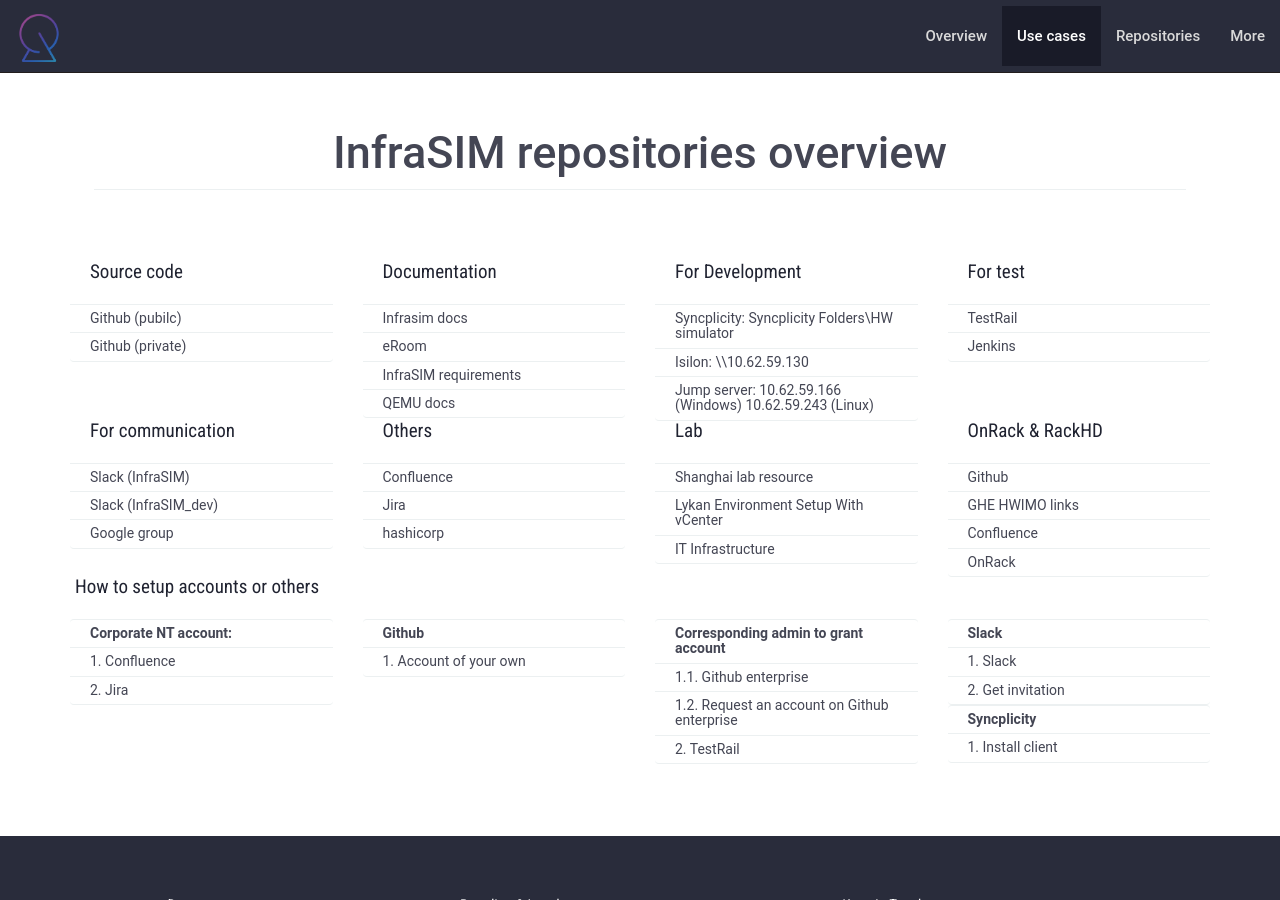
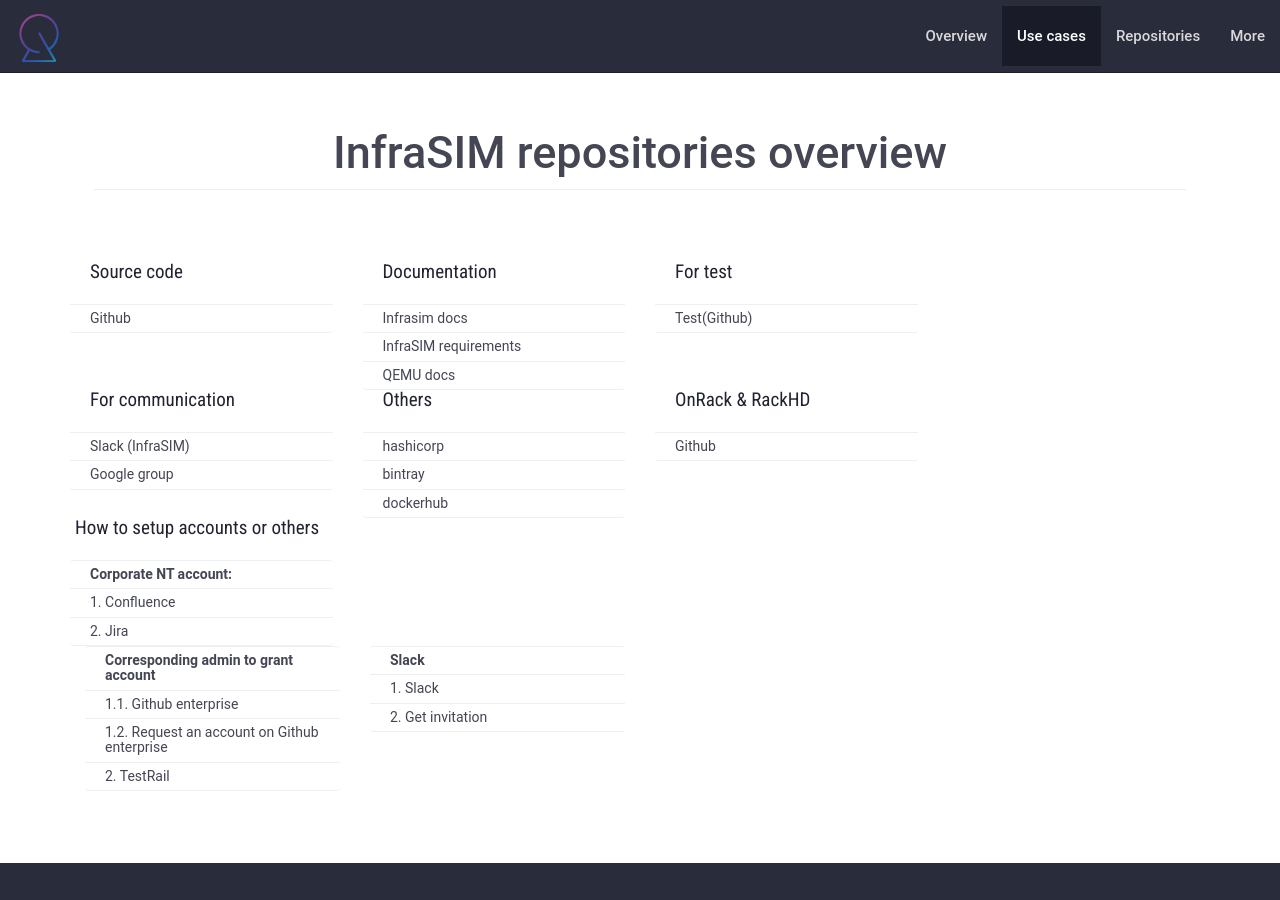
Before and after one commit to InfraSIM/infrasim.github.io, a Jekyll site: the page built from index.md, in a window 1280 px wide and 900 px high, scrolled down 2086 px. Built offline with Jekyll 4.4.1, drawn with Linux system fonts in a browser that asks for light colours; our own code applies the rules of GitHub Pages for plain Markdown files.

Commit message:
First type Guide.html 20170726

```diff
--- a/_includes/guides.html
+++ b/_includes/guides.html
@@ -10,11 +10,14 @@
             <div class="row" style="flex: auto;">
                 <div class="col-lg-3 col-md-3 col-xs-12" style="margin:auto">
                     <h4 style="margin:0px 20px;">Source code<br><br></h4>
-                    <a href="https://github.com/InfraSIM" class="list-group-item list-group-item-fixed-border">
+                    <!-- <a href="https://github.com/InfraSIM" class="list-group-item list-group-item-fixed-border">
                          <h5 class="grid_content grid_content_dark">Github (pubilc)</h5>
                     </a>
                     <a href=" https://eos2git.cec.lab.emc.com/InfraSIM" class="list-group-item list-group-item-fixed-border">
                          <h5 class="grid_content grid_content_dark">Github (private)</h5>
+                    </a> -->
+					<a href="https://github.com/InfraSIM" class="list-group-item list-group-item-fixed-border">
+                         <h5 class="grid_content grid_content_dark">Github</h5>
                     </a>
                 </div>
 
@@ -23,9 +26,10 @@
                     <a href="http://infrasim.readthedocs.io/en/latest/" class="list-group-item list-group-item-fixed-border">
                         <h5 class="grid_content grid_content_dark">Infrasim docs</h5>
                     </a>
-                    <a href="https://opseroom01.corp.emc.com/eRoom/Hardware2/GHTS/0_76a7" class="list-group-item list-group-item-fixed-border">
+                    <!-- <a href="https://opseroom01.corp.emc.com/eRoom/Hardware2/GHTS/0_76a7" class="list-group-item list-group-item-fixed-border">
                         <h5 class="grid_content grid_content_dark">eRoom</h5>
                     </a>
+					-->
                     <a href="https://hardware.corp.emc.com/display/HWSIM/HW+Simulator+requirements" class="list-group-item list-group-item-fixed-border">
                         <h5 class="grid_content grid_content_dark">InfraSIM requirements</h5>
                     </a>
@@ -34,6 +38,7 @@
                     </a>
                 </div>
 
+				<!--
                 <div class="col-lg-3 col-md-3 col-xs-12" style="margin: auto">
                     <h4 style="margin:0px 20px;">For Development<br><br></h4>
                     <a class="list-group-item list-group-item-fixed-border">
@@ -46,16 +51,15 @@
                          <h5 class="grid_content grid_content_dark">Jump server: 10.62.59.166 (Windows) 10.62.59.243 (Linux)</h5>
                     </a>
                 </div>
+				-->
 
                 <div class="col-lg-3 col-md-3 col-xs-12" style="margin: auto">
                      <h4 style="margin:0px 20px;">For test<br><br></h4>
-                    <a href="https://hwtestrailprd01.corp.emc.com/testrail/index.php?/projects/overview/7" class="list-group-item list-group-item-fixed-border">
-                         <h5 class="grid_content grid_content_dark">TestRail</h5>
-                    </a>
-                    <a href="https://gpsbuildfarm.corp.emc.com/view/InfraSIM/" class="list-group-item list-group-item-fixed-border">
-                         <h5 class="grid_content grid_content_dark">Jenkins</h5>
+                    <a href="https://github.com/InfraSIM/test" class="list-group-item list-group-item-fixed-border">
+                         <h5 class="grid_content grid_content_dark">Test(Github)</h5>
                     </a>
                 </div>
+
             </div>
             <div class="row" style="flex: auto;">
                 <div class="col-lg-3 col-md-3 col-xs-12 " style="margin: auto">
@@ -63,26 +67,28 @@
                     <a href="https://codecommunity.slack.com/messages/infrasim/details/" class="list-group-item list-group-item-fixed-border">
                          <h5 class="grid_content grid_content_dark">Slack (InfraSIM)</h5>
                     </a>
-                    <a href="https://codecommunity.slack.com/messages/infrasim_dev/details/" class="list-group-item list-group-item-fixed-border">
+                    <!-- <a href="https://codecommunity.slack.com/messages/infrasim_dev/details/" class="list-group-item list-group-item-fixed-border">
                          <h5 class="grid_content grid_content_dark">Slack (InfraSIM_dev)</h5>
                     </a>
+					-->
                     <a href="https://groups.google.com/forum/#!forum/infrasim" class="list-group-item list-group-item-fixed-border">
                          <h5 class="grid_content grid_content_dark">Google group</h5>
                     </a>
                 </div>
                  <div class="col-lg-3 col-md-3 col-xs-12 " style="margin: auto">
                     <h4 style="margin:0px 20px;">Others<br><br></h4>
-                    <a href="https://hardware.corp.emc.com/display/HWSIM/InfraSIM+Home+-+HW+simulator" class="list-group-item list-group-item-fixed-border">
-                         <h5 class="grid_content grid_content_dark">Confluence</h5>
-                    </a>
-                    <a href="https://infrasim.atlassian.net/secure/RapidBoard.jspa?projectKey=IN&rapidView=1" class="list-group-item list-group-item-fixed-border">
-                         <h5 class="grid_content grid_content_dark">Jira</h5>
-                    </a>
+
                     <a href="https://atlas.hashicorp.com/InfraSIM/" class="list-group-item list-group-item-fixed-border">
                          <h5 class="grid_content grid_content_dark">hashicorp</h5>
                     </a>
+					 <a href="https://bintray.com/infrasim/" class="list-group-item list-group-item-fixed-border">
+                         <h5 class="grid_content grid_content_dark"> bintray</h5>
+					 </a>
+                    </a> <a href="https://hub.docker.com/r/infrasim/" class="list-group-item list-group-item-fixed-border">
+                         <h5 class="grid_content grid_content_dark">dockerhub</h5>
+                    </a>
                 </div>
-                <div class="col-lg-3 col-md-3 col-xs-12" style="margin: auto">
+                <!-- <div class="col-lg-3 col-md-3 col-xs-12" style="margin: auto">
                     <h4 style="margin:0px 20px;">Lab<br><br></h4>
                     <a href="https://hardware.corp.emc.com/pages/viewpage.action?pageId=67502976" class="list-group-item list-group-item-fixed-border">
                          <h5 class="grid_content grid_content_dark">Shanghai lab resource</h5>
@@ -94,12 +100,13 @@
                          <h5 class="grid_content grid_content_dark">IT Infrastructure</h5>
                     </a>
                 </div>
+				-->
                 <div class="col-lg-3 col-md-3 col-xs-12" style="margin: auto">
                     <h4 style="margin:0px 20px;">OnRack & RackHD<br><br></h4>
                     <a href="https://github.com/RackHD" class="list-group-item list-group-item-fixed-border">
                          <h5 class="grid_content grid_content_dark">Github</h5>
                     </a>
-                    <a href="https://roebling.hwimo.lab.emc.com/" class="list-group-item list-group-item-fixed-border">
+                    <!-- <a href="https://roebling.hwimo.lab.emc.com/" class="list-group-item list-group-item-fixed-border">
                          <h5 class="grid_content grid_content_dark">GHE HWIMO links</h5>
                     </a>
                     <a href="https://hardware.corp.emc.com/pages/viewpage.action?pageId=41975887" class="list-group-item list-group-item-fixed-border">
@@ -108,6 +115,7 @@
                     <a href="https://hardware.corp.emc.com/display/gheonrack/GHE+OnRack" class="list-group-item list-group-item-fixed-border">
                          <h5 class="grid_content grid_content_dark">OnRack</h5>
                     </a>
+					-->
                 </div>
             </div>
             <div class="row" style="flex: auto;">
@@ -116,20 +124,24 @@
                     <a class="list-group-item list-group-item-fixed-border">
                         <h5 class="grid_content grid_content_dark"><strong>Corporate NT account:</strong></h5>
                     </a>
-                    <a href="https://hardware.corp.emc.com/" class="list-group-item list-group-item-fixed-border">
+                    <a href="https://infrasim.atlassian.net/wiki" class="list-group-item list-group-item-fixed-border">
                          <h5 class="grid_content grid_content_dark">1. Confluence</h5>
                     </a>
-                    <a href="https://infrasim.atlassian.net/secure/RapidBoard.jspa?rapidView=1&projectKey=IN&view=planning.nodetail" class="list-group-item list-group-item-fixed-border">
+                    <a href="https://infrasim.atlassian.net/secure/Dashboard.jspa" class="list-group-item list-group-item-fixed-border">
                          <h5 class="grid_content grid_content_dark">2. Jira</h5>
                     </a>
                 </div>
-                <div class="col-lg-3 col-md-3 col-xs-12" style="margin: auto">
+
+                <!-- <div class="col-lg-3 col-md-3 col-xs-12" style="margin: auto">
                     <a class="list-group-item list-group-item-fixed-border">
                         <h5 class="grid_content grid_content_dark"><strong>Github</strong></h5>
                     </a>
-                    <a href="https://github.com/" class="list-group-item list-group-item-fixed-border">
+                    <a href="https://github.com/InfraSIM" class="list-group-item list-group-item-fixed-border">
                          <h5 class="grid_content grid_content_dark">1. Account of your own</h5>
                     </a>
+                </div>
+				-->
+
                 </div>
                 <div class="col-lg-3 col-md-3 col-xs-12" style="margin: auto">
                     <a class="list-group-item list-group-item-fixed-border">
@@ -156,7 +168,7 @@
                         <h5 class="grid_content grid_content_dark">2. Get invitation</h5>
                     </a>
                 </div>
-                <div class="col-lg-3 col-md-3 col-xs-12" style="margin: auto">
+                <!-- <div class="col-lg-3 col-md-3 col-xs-12" style="margin: auto">
                     <a class="list-group-item list-group-item-fixed-border">
                         <h5 class="grid_content grid_content_dark"><strong>Syncplicity</strong></h5>
                     </a>
@@ -164,6 +176,7 @@
                         <h5 class="grid_content grid_content_dark">1. Install client </h5>
                     </a>
                 </div>
+				-->
             </div>
             <!-- /.row -->
 
```
